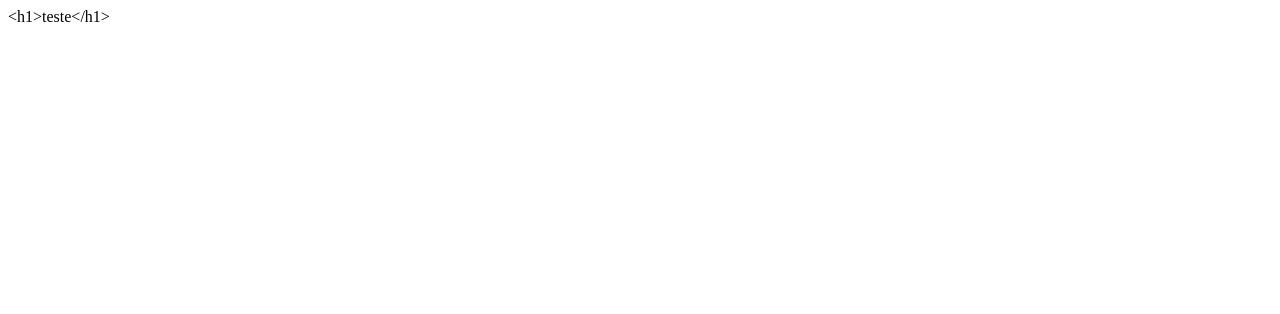
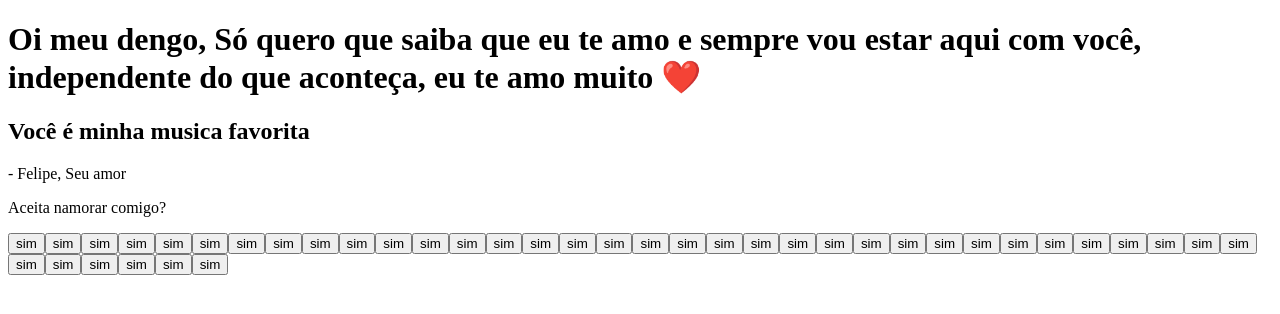
Before and after one commit to FelipeMolinaa/clone-tabnews, a Next.js app: page / in a window 1280 px wide. Shown: the top 314 px of the page. Built offline with nearby package versions, Linux system fonts and the light colour scheme.

Commit message:
mensagem de amor

```diff
--- a/pages/index.js
+++ b/pages/index.js
@@ -1,5 +1,15 @@
 function home(){
-    return "<h1>teste</h1>"
+    return <div>
+        <h1>Oi meu dengo, Só quero que saiba que eu te amo e sempre vou estar aqui com você, independente do que aconteça, eu te amo muito ❤️</h1>
+        <h2>Você é minha musica favorita</h2>
+        <p>- Felipe, Seu amor</p>
+        <p>Aceita namorar comigo?</p>
+        <button onClick={sim}>sim</button><button onClick={sim}>sim</button><button onClick={sim}>sim</button><button onClick={sim}>sim</button><button onClick={sim}>sim</button><button onClick={sim}>sim</button><button onClick={sim}>sim</button><button onClick={sim}>sim</button><button onClick={sim}>sim</button><button onClick={sim}>sim</button><button onClick={sim}>sim</button><button onClick={sim}>sim</button><button onClick={sim}>sim</button><button onClick={sim}>sim</button><button onClick={sim}>sim</button><button onClick={sim}>sim</button><button onClick={sim}>sim</button><button onClick={sim}>sim</button><button onClick={sim}>sim</button><button onClick={sim}>sim</button><button onClick={sim}>sim</button><button onClick={sim}>sim</button><button onClick={sim}>sim</button><button onClick={sim}>sim</button><button onClick={sim}>sim</button><button onClick={sim}>sim</button><button onClick={sim}>sim</button><button onClick={sim}>sim</button><button onClick={sim}>sim</button><button onClick={sim}>sim</button><button onClick={sim}>sim</button><button onClick={sim}>sim</button><button onClick={sim}>sim</button><button onClick={sim}>sim</button><button onClick={sim}>sim</button><button onClick={sim}>sim</button><button onClick={sim}>sim</button><button onClick={sim}>sim</button><button onClick={sim}>sim</button><button onClick={sim}>sim</button>
+    </div>
+}
+
+function sim(){
+    alert("ehehehehe tamo namorandooo")
 }
 
 export default home;
```
